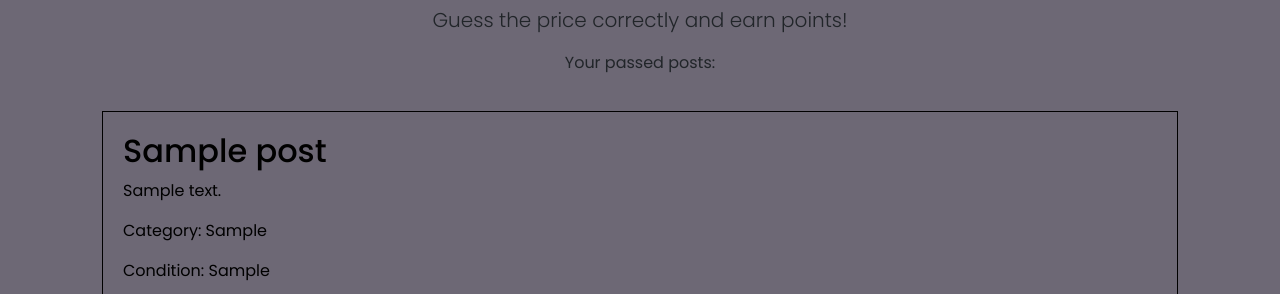
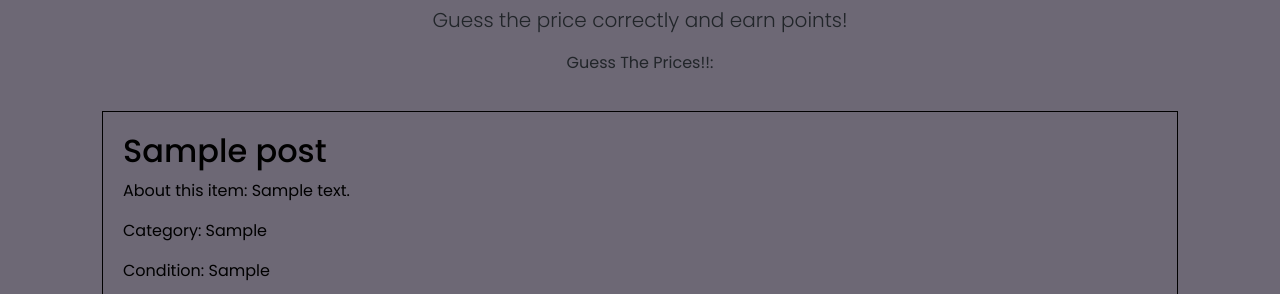
Before and after one commit to OllieForrest/GroupProject, a Flask app: page /index in a window 1280 px wide. Shown: the part 89-383 px from the top of the page. Run offline with Flask 3, Linux system fonts and the light colour scheme; tables that the repository leaves empty hold one stand-in row (values such as "Sample post").

Commit message:
Made some changes, add logs for errors

```diff
--- a/app/routes.py
+++ b/app/routes.py
@@ -51,7 +51,7 @@ def login():
 @app.route('/logout')
 def logout():
     logout_user()
-    return redirect(url_for('index'))
+    return redirect(url_for('/'))
 
 
 @app.route('/register', methods=['GET', 'POST'])
--- a/app/templates/index.html
+++ b/app/templates/index.html
@@ -8,7 +8,7 @@
           <div class="col-lg-12 text-center mt-5">
             <h2>Welcome, {{ current_user.username }}!</h2>
             <p class="lead">Guess the price correctly and earn points!</p>
-            <p>Your passed posts:</p>
+            <p>Guess The Prices!!:</p>
           </div>
         </div>
       </div>
@@ -54,12 +54,11 @@
 
     </style>
 
-    </style>
 
     {% for post in posts %}
     <div class="post">
         <h2>{{ post.item_name }}</h2>
-        <p>{{ post.description }}</p>
+        <p>About this item: {{ post.description }}</p>
         <p>Category: {{ post.category }}</p>
         <p>Condition: {{ post.condition }}</p>
         <p>Starting Price: ${{ post.starting_price }}</p>
```
Also changed, not shown: app.db, 2 other files.
